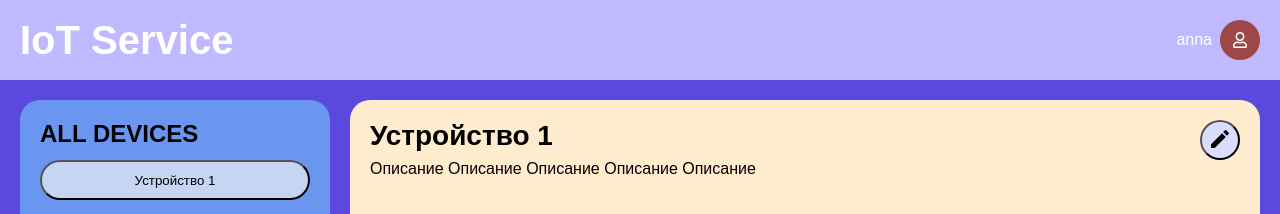
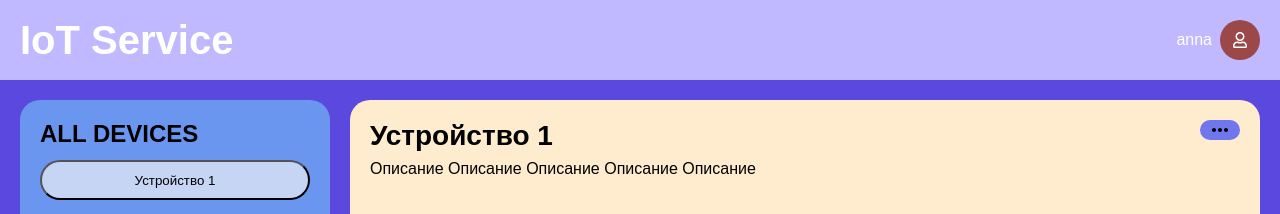
Before and after one commit to stevecks/iot-service, a React (Create React App) app: page / in a window 1280 px wide. Shown: the top 214 px of the page. Built offline with nearby package versions, Linux system fonts and the light colour scheme.

Commit message:
add menu in DeviceCard

```diff
--- a/src/App.js
+++ b/src/App.js
@@ -4,6 +4,9 @@ import Header from './Components/Header/Header';
 import DevicesPage from './Components/DevicesPage/DevicesPage';
 import Footer from './Components/Footer/Footer';
 function App() {
+
+
+
   return (
     <div>
       <Header/>
--- a/src/Components/DeviceCard/DeviceCard.jsx
+++ b/src/Components/DeviceCard/DeviceCard.jsx
@@ -1,30 +1,55 @@
 import styles from "./DeviceCard.module.css";
 import React from 'react';
-import { MdModeEdit } from "react-icons/md";
+import { useState } from 'react';
+import { MdMoreHoriz } from "react-icons/md";
 import SensorCard from "../SensorCard/SensorCard";
 
 
 const DeviceCard = () => {
 
+    const [menuVisible, setMenuVisible] = useState(false);
+
+    const toggleMenu = () => {
+        setMenuVisible(!menuVisible);
+    };
+
     return (
-        <div className={styles.card}>
+        <div className={styles.card} >
             <div className={styles.info}>
                 <div className={styles.info__text}>
                     <h2 className={styles.info__text__name}>Устройство 1</h2>
                     <div className={styles.info__text__descr}>Описание Описание Описание Описание Описание</div>
                 </div>
-                <div className={styles["info__btn-box"]}>
-                    <button className={styles["info__btn-box__button"]}>
-                        <MdModeEdit className={styles.icon}/>
-                    </button>
+                <div className={styles["info__menu-box"]}>
+                    <div
+                        className={styles.menu}
+                        onMouseEnter={() => setMenuVisible(true)}
+                        onMouseLeave={() => setMenuVisible(false)}
+                        onClick={toggleMenu}
+                    >
+                        <div className={styles.menu__btnbox}>
+                            <button className={styles.menu__button}>
+                                <MdMoreHoriz className={styles.icon} />
+                            </button>
+                        </div>
+                        {menuVisible && (
+                            <div className={styles.editMenu}>
+                                <ul>
+                                    <li>Редактировать</li>
+                                    <li>Удалить</li>
+                                    <li>Детали</li>
+                                </ul>
+                            </div>
+                        )}
+                    </div>
                 </div>
             </div>
             <div className={styles["sensors-list"]}>
-                <SensorCard/>
-                <SensorCard/>
-                <SensorCard/>
-                <SensorCard/>
-                <SensorCard/>
+                <SensorCard />
+                <SensorCard />
+                <SensorCard />
+                <SensorCard />
+                <SensorCard />
             </div>
         </div>
     );
--- a/src/Components/DeviceCard/DeviceCard.module.css
+++ b/src/Components/DeviceCard/DeviceCard.module.css
@@ -22,8 +22,9 @@
 .info {
     display: flex;
     flex-direction: row;
-    justify-content: space-between;
+    justify-content: start;
     margin-bottom: 60px;
+    position: relative;
 }
 
 .info__text {
@@ -42,20 +43,41 @@
     font-weight: 400;
 }
 
-.info__btn-box {
+.info__menu-box {
+    position: absolute;
+    right: 0;
+    display: flex;
+    flex-direction: column;
+    justify-content: start;
+    z-index: 10;
+}
+
+.menu {
     display: flex;
     flex-direction:column;
     justify-content: start;
+    border-radius: 10px;
+    background-color: #7076ed;
+    position: relative;
 }
 
-.info__btn-box__button {
-    border-radius: 20px;
+.menu__btnbox {
+    display: flex;
+    flex-direction: row;
+    justify-content: end;
+}
+
+.menu__button {
+    border-radius: 10px;
     width: 40px;
-    height: 40px;
+    height: 20px;
+    display: flex;
     justify-content: center;
     align-items: center;
-    background-color: #DADEFE;
     cursor: pointer;
+    background-color: #3f47e600;
+    border: none;
+    transition: width 0.3s ease;
 }
 
 .icon {
@@ -63,16 +85,28 @@
     height: 24px;
 }
 
-/* .test2 {
-    display: block;
-    width: 100px;
-    height: 800px;
-    background-color: #ef5858;
-} */
-
 .sensors-list {
     display: flex;
     flex-direction: column;
     gap: 12px;
     width: 100%;
 }
+
+.editMenu {
+    top: 100%;
+    background-color: rgba(255, 255, 255, 0);z-index: 10;
+}
+
+.editMenu ul {
+    list-style: none;
+    margin-bottom: 10px;
+}
+
+.editMenu li {
+    padding: 8px 12px;
+    cursor: pointer;
+}
+
+.editMenu li:hover {
+    background-color: #f0f0f0;
+}
--- a/src/Components/DevicesPage/DevicesPage.jsx
+++ b/src/Components/DevicesPage/DevicesPage.jsx
@@ -2,8 +2,8 @@ import styles from "./DevicesPage.module.css";
 import React from 'react';
 import DeviceCard from "../DeviceCard/DeviceCard";
 import DevicesList from "../DevicesList/DevicesList";
-import StartCard from "../StartCard/StartCard";
-import MapCard from "../MapCard/MapCard";
+// import StartCard from "../StartCard/StartCard";
+// import MapCard from "../MapCard/MapCard";
 
 const DevicesPage = () => {
 
```
Also changed, not shown: src/Components/Login/Login.jsx (+10 -1 lines), src/Components/DevicesPage/DevicesPage.module.css (line endings or trailing spaces).
